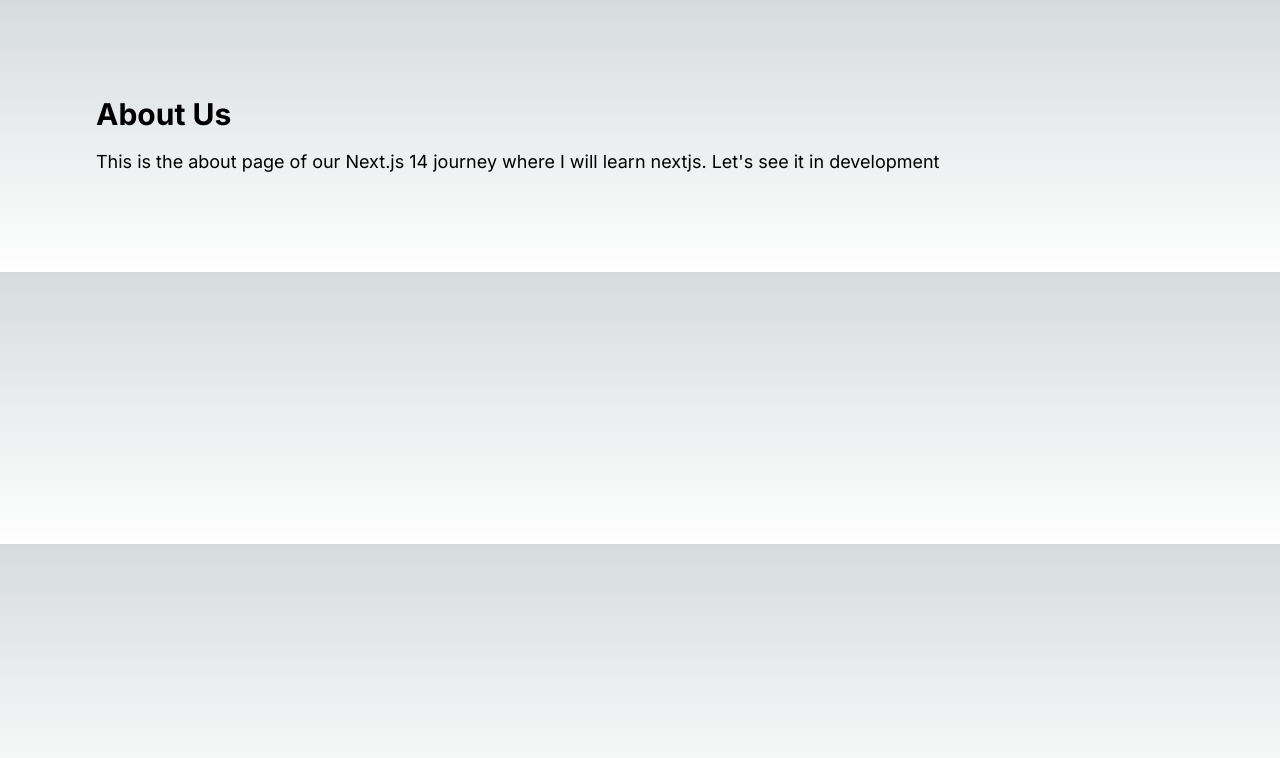
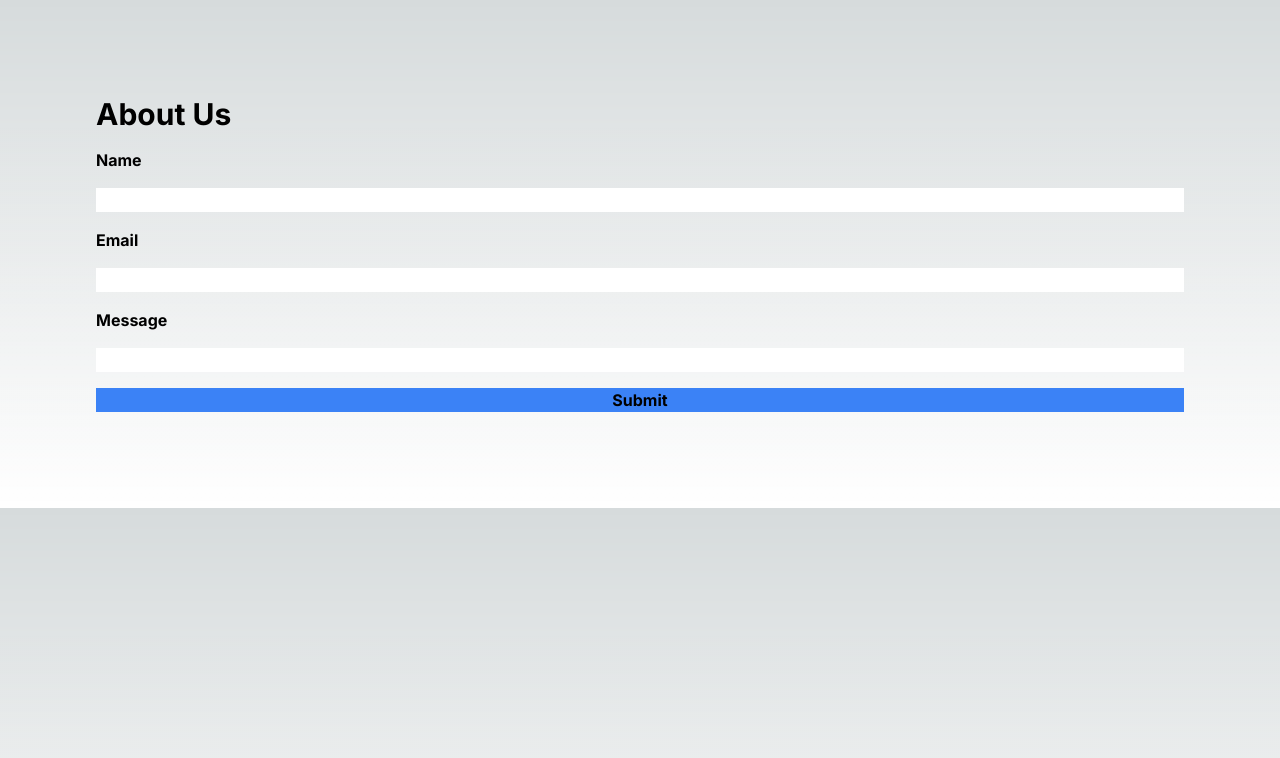
Before and after one commit to dshan12/nextjs, a Next.js app in the folder my-nextjs-app/: page /about in a window 1280 px wide. Shown: the top 758 px of the page. Built offline with nearby package versions, Linux system fonts and the light colour scheme.

Commit message:
feat(nested-routes): add contact page
	modified:   my-nextjs-app/README.md
	modified:   my-nextjs-app/app/about/page.tsx
	new file:   my-nextjs-app/app/contact/page.tsx

```diff
--- a/my-nextjs-app/app/about/page.tsx
+++ b/my-nextjs-app/app/about/page.tsx
@@ -1,11 +1,18 @@
-export default function About() {
+export default function Contact() {
   return (
     <div className="p-24">
       <h1 className="text-3xl font-bold mb-4">About Us</h1>
-      <p className="text-lg">
-        This is the about page of our Next.js 14 journey where I will learn nextjs.
-        Let's see it in development
-      </p>
+      <div className="">
+        <form action="/about" method="POST" className="flex flex-col gap-4 font-bold">
+          <label htmlFor="name">Name</label>
+          <input type="text mb-4" name="name" id="name"/>
+          <label htmlFor="email">Email</label>
+          <input type="text" name="email" id="email"/>
+          <label htmlFor="message">Message</label>
+          <input type="texarea" name="message" id="message"/>
+          <button type="submit" className="bg-blue-500">Submit</button>
+          </form>
+      </div>
     </div>
   )
 }
--- /dev/null
+++ b/my-nextjs-app/app/contact/page.tsx
@@ -0,0 +1,23 @@
+import React from 'react'
+
+const ContactUs = () => {
+  return (
+    <div className="p-24">
+      <h1 className="text-3xl font-bold mb-4">About Us</h1>
+      <form action="/about" method="POST" className="flex flex-col gap-4 font-bold">
+        <div className="mb-4 flex-col">
+          <label htmlFor="name" className="block text-sm font-medium text-gray-700 mb-2">Name</label>
+          <input type="text mb-4" name="name" id="name" />
+          <label htmlFor="email">Email</label>
+          <input type="text" name="email" id="email" />
+          <label htmlFor="message">Message</label>
+          <input type="texarea" name="message" id="message" />
+          <button type="submit" className="bg-blue-500">Submit</button>
+        </div>
+      </form>
+    </div>
+
+  )
+}
+
+export default ContactUs
```
Also changed, not shown: 1 other file (tests, documents, lock files or other folders).
